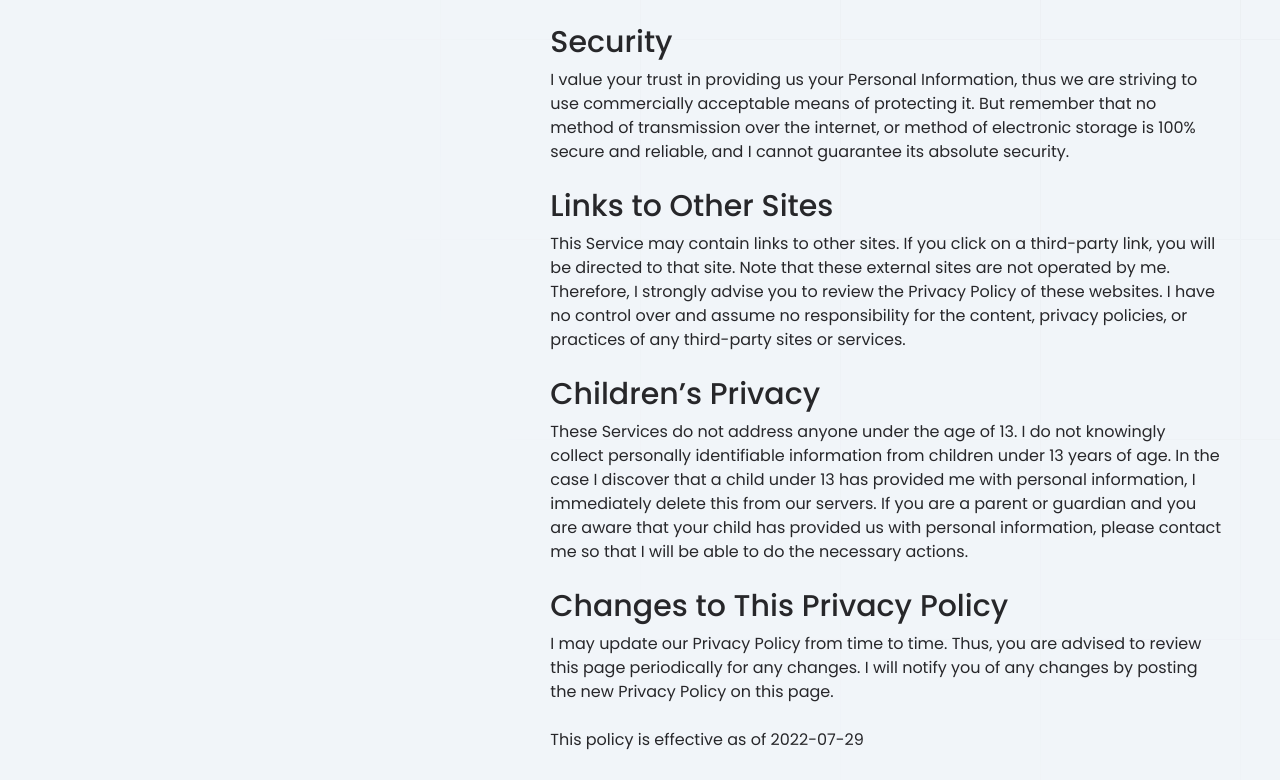
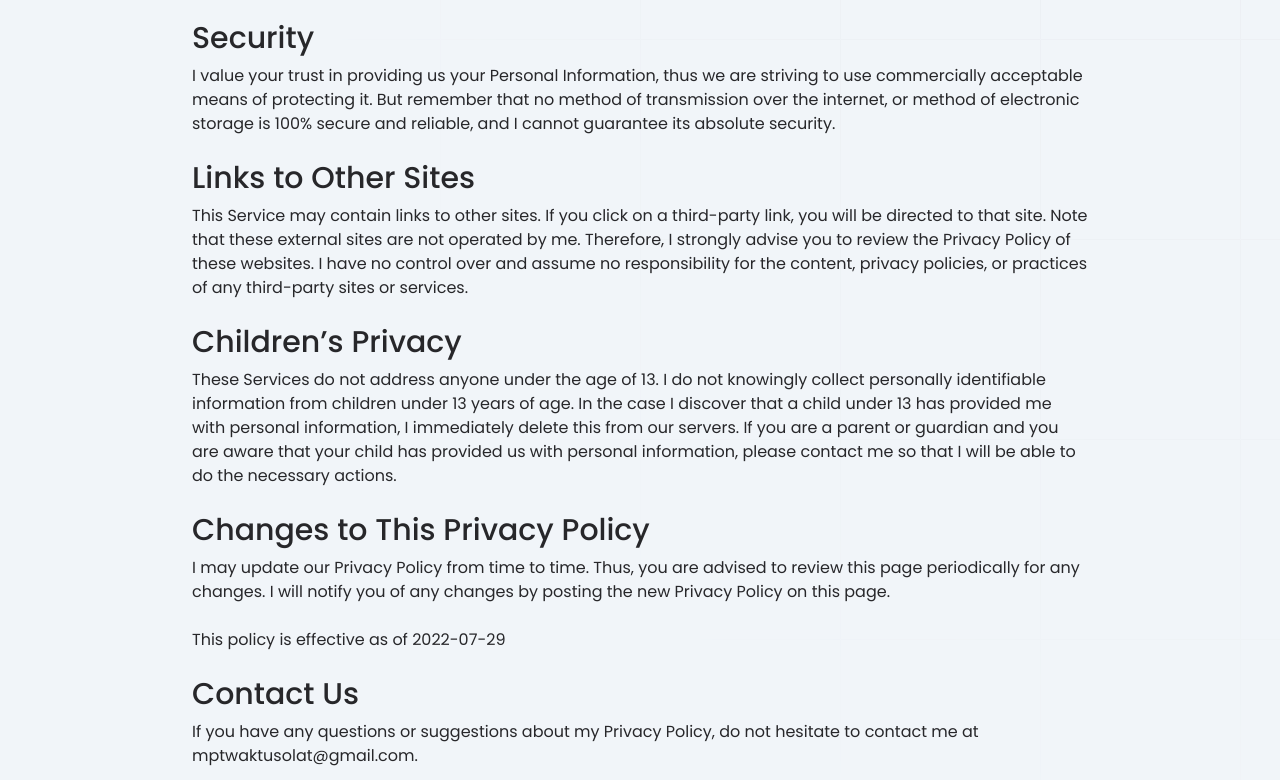
Before and after one commit to mptwaktusolat/waktusolat-site, a Next.js app: page /en/privacy-policy in a window 1280 px wide. Shown: the part 1760-2540 px from the top of the page. Built offline with nearby package versions, Linux system fonts and the light colour scheme; no server answers.

Commit message:
:children_crossing: update layout to the column instead of row

```diff
--- a/components/mdx-layout.jsx
+++ b/components/mdx-layout.jsx
@@ -54,13 +54,13 @@ export default function MdxLayout({ children, meta }) {
           }}
         />
       </div>
-      <div className="mx-auto max-w-7xl px-6 pb-24 pt-10 sm:pb-32 lg:flex lg:px-8 lg:py-32">
-        <div className="mx-auto max-w-xl flex-shrink-1 lg:mx-0 lg:max-w-xl">
+      <div className="mx-auto max-w-7xl px-6 pb-24 pt-10 sm:pb-32 lg:px-8 lg:py-32">
+        <div className="mx-auto max-w-4xl">
           <h1 className="mt-10 ml-3 flex text-4xl font-bold tracking-tight text-zinc-800 dark:text-slate-200 sm:text-6xl">
             {meta.title}
           </h1>
         </div>
-        <div className="mx-auto mt-16 flex-none max-w-2xl sm:mt-24 lg:ml-10 lg:mr-0 lg:mt-0 lg:flex-none xl:ml-24 text-zinc-800 dark:text-slate-200">
+        <div className="mx-auto mt-16 max-w-4xl sm:mt-24 text-zinc-800 dark:text-slate-200">
           {children}
         </div>
       </div>
```
